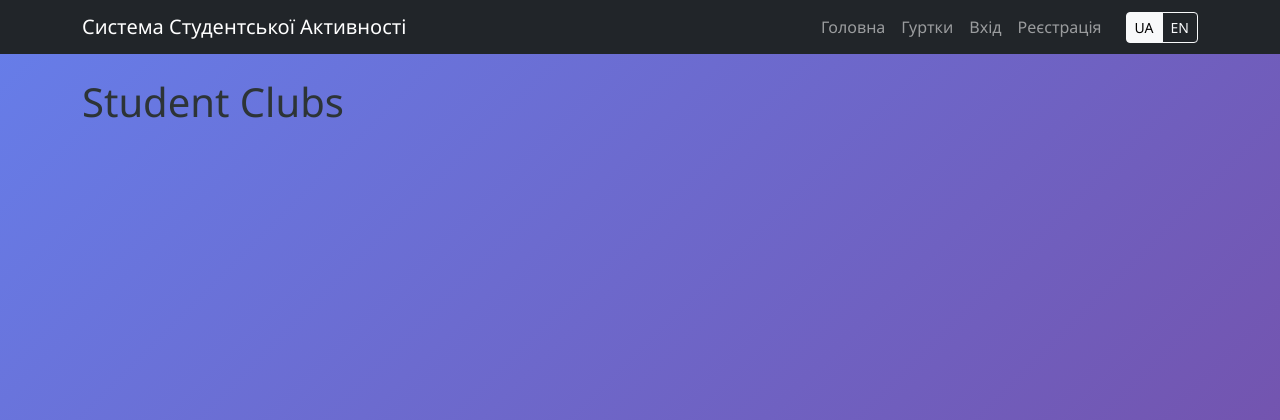
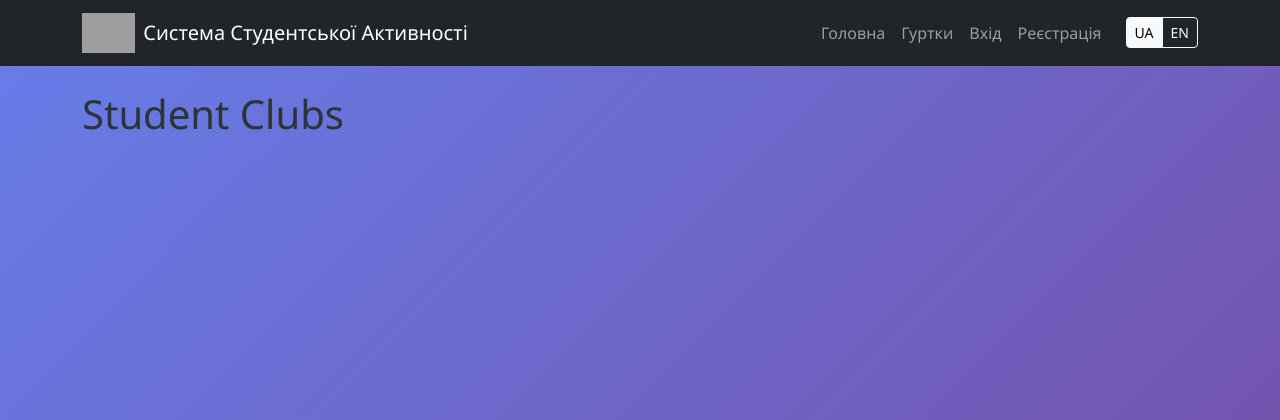
Before and after one commit to Goynadot/Extracurricular-activities, a Flask app: page /clubs in a window 1280 px wide. Shown: the top 420 px of the page. Run offline with Flask 3, Linux system fonts and the light colour scheme; data that the repository does not hold is empty; grey boxes are pictures that could not be loaded.

Commit message:
Update base.html

```diff
--- a/static/templates/base.html
+++ b/static/templates/base.html
@@ -13,8 +13,9 @@
 
 <nav class="navbar navbar-expand-lg navbar-dark bg-dark">
     <div class="container">
-        <a class="navbar-brand" href="/">
-            {{ text['brand'] }}
+        <a class="navbar-brand d-flex align-items-center" href="/">
+            <img src="{{ url_for('static', filename='emblem.png') }}" alt="Logo" height="40" class="d-inline-block align-top me-2">
+            <span>{{ text['brand'] }}</span>
         </a>
 
         <button class="navbar-toggler" type="button" data-bs-toggle="collapse" data-bs-target="#navbarNav">
```
